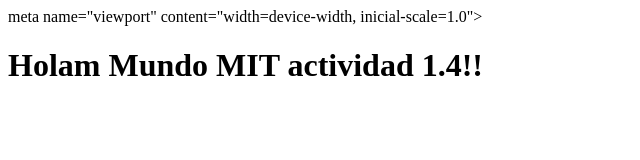
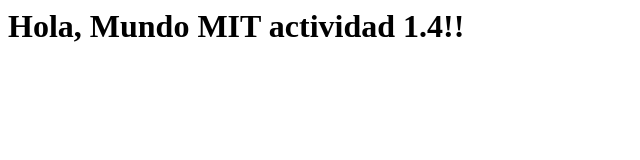
Before and after one commit to josemariasanchezjimenez/repositorio_pages, a plain HTML site: page index.html in a window 1280 px wide. Shown: the whole page, without its empty margins (0-640 px from the left). Drawn offline with Linux system fonts and the light colour scheme.

Commit message:
index.html

```diff
--- a/index.html
+++ b/index.html
@@ -1,11 +1,11 @@
 <html lang = "en">
     <head>
         <meta charset="UTF-8">
-        <meta http-equiv=""X-UA-Compatible" content ="IE=edge">
-        meta name="viewport" content="width=device-width, inicial-scale=1.0">
+        <meta http-equiv="X-UA-Compatible" content ="IE=edge">
+        <meta name="viewport" content="width=device-width, inicial-scale=1.0">
         <title>Document</title>
     </head>
     <body>
-        <h1>Holam Mundo MIT actividad 1.4!!</h1>
+        <h1>Hola, Mundo MIT actividad 1.4!!</h1>
     </body>
 </html>
```
